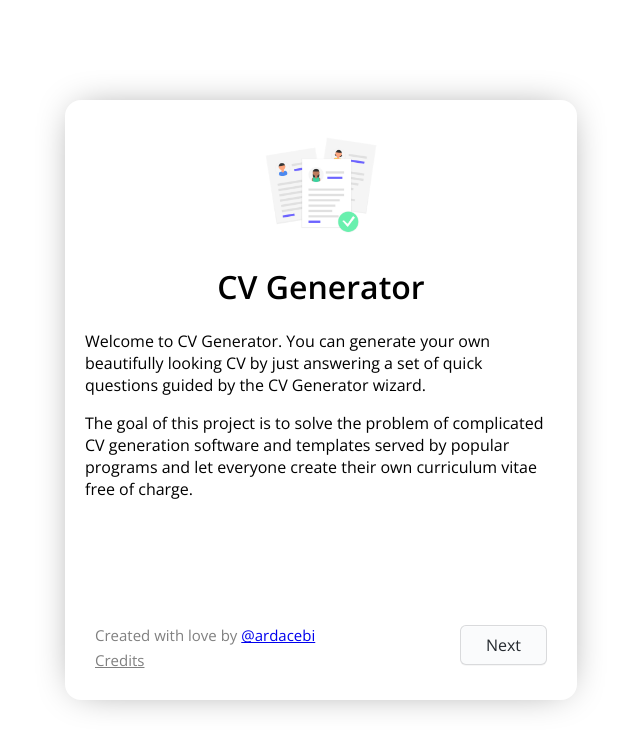
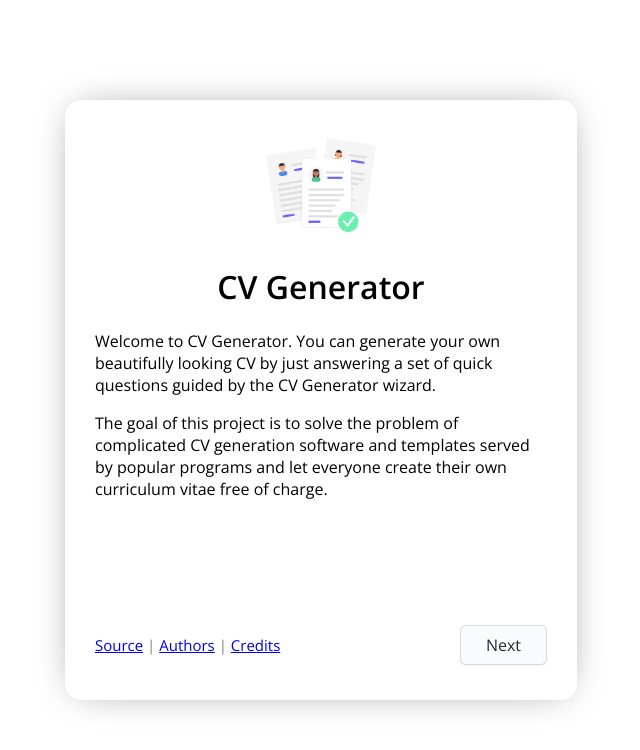
Before and after one commit to ardacebi/cv-gen, a plain HTML site: page index.html in a window 1280 px wide. Shown: the whole page, without its empty margins (319-959 px from the left). Drawn offline with nearby package versions, Linux system fonts and the light colour scheme.

Commit message:
Bottom area

```diff
--- a/index.html
+++ b/index.html
@@ -24,9 +24,10 @@
                 charge.
             </p>
             <div class="bottomarea">
-                <p class="authorcredit">Created with love by <a class="authorgit"
-                        href="https://github.com/ardacebi">@ardacebi</a></p>
-                        <a class="credits" href="credits">Credits</a>
+                <p class="authorcredit"><a href="https://github.com/ardacebi/cv-gen">Source</a> | <a class="authorgit"
+                        href="https://github.com/ardacebi/cv-gen/graphs/contributors">Authors</a> | <a
+                        href="credits">Credits</a></p>
+
                 <a class="nextbutton">Next</a>
             </div>
         </div>
--- a/main.css
+++ b/main.css
@@ -42,8 +42,8 @@ html {
 }
 
 .cardcontent {
-    margin-left: 20px;
-    margin-right: 20px;
+    margin-left: 30px;
+    margin-right: 30px;
 }
 
 .bottomarea {
@@ -54,8 +54,7 @@ html {
     font-family: 'Open Sans', sans-serif;
     color: grey;
     font-size: 15px;
-    bottom: 40px;
-    left: 30px;
+    bottom: 30px;
 }
 
 .credits {
@@ -65,7 +64,6 @@ html {
     text-decoration: underline;
     font-size: 15px;
     bottom: 30px;
-    left: 30px;
     cursor: pointer;
 }
 
```
Also changed, not shown: credits/index.html (+6 -5 lines).
